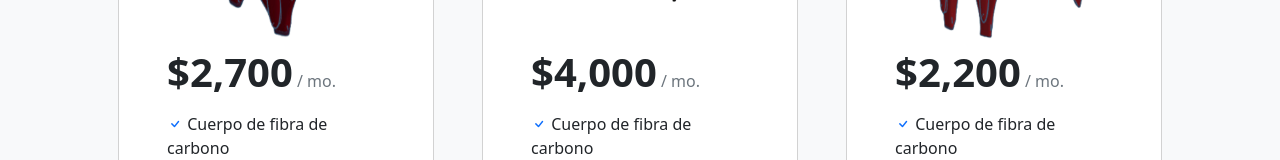
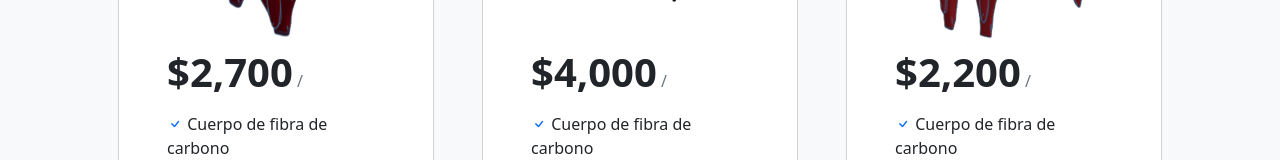
Before and after one commit to SolarSearch-coder/SolarSearch, a plain HTML site: page pricing.html in a window 1280 px wide. Shown: the part 509-669 px from the top of the page. Drawn offline with nearby package versions, Linux system fonts and the light colour scheme.

Commit message:
Update pricing.html

```diff
--- a/pricing.html
+++ b/pricing.html
@@ -48,7 +48,7 @@
                                     <div class="mb-3">
                                         <img src="img/4.png" class="precios">
                                         <span class="display-4 fw-bold  money">$2,700</span>
-                                        <span class="text-muted">/ mo.</span>
+                                        <span class="text-muted">/</span>
                                     </div>
                                     <ul class="list-unstyled mb-4">
                                         <li class="mb-2">
@@ -91,7 +91,7 @@
                                     <div class="mb-3">
                                         <img src="img/dron2.png" class="precios2">
                                         <span class="display-4 fw-bold  money">$4,000</span>
-                                        <span class="text-muted">/ mo.</span>
+                                        <span class="text-muted">/ </span>
                                     </div>
                                     <ul class="list-unstyled mb-4">
                                         <li class="mb-2">
@@ -135,7 +135,7 @@
                                     <div class="mb-3">
                                         <img src="img/3.png" class="precios1">
                                         <span class="display-4 fw-bold money">$2,200</span>
-                                        <span class="text-muted">/ mo.</span>
+                                        <span class="text-muted">/</span>
                                     </div>
                                     <ul class="list-unstyled mb-4">
                                         <li class="mb-2">
```
